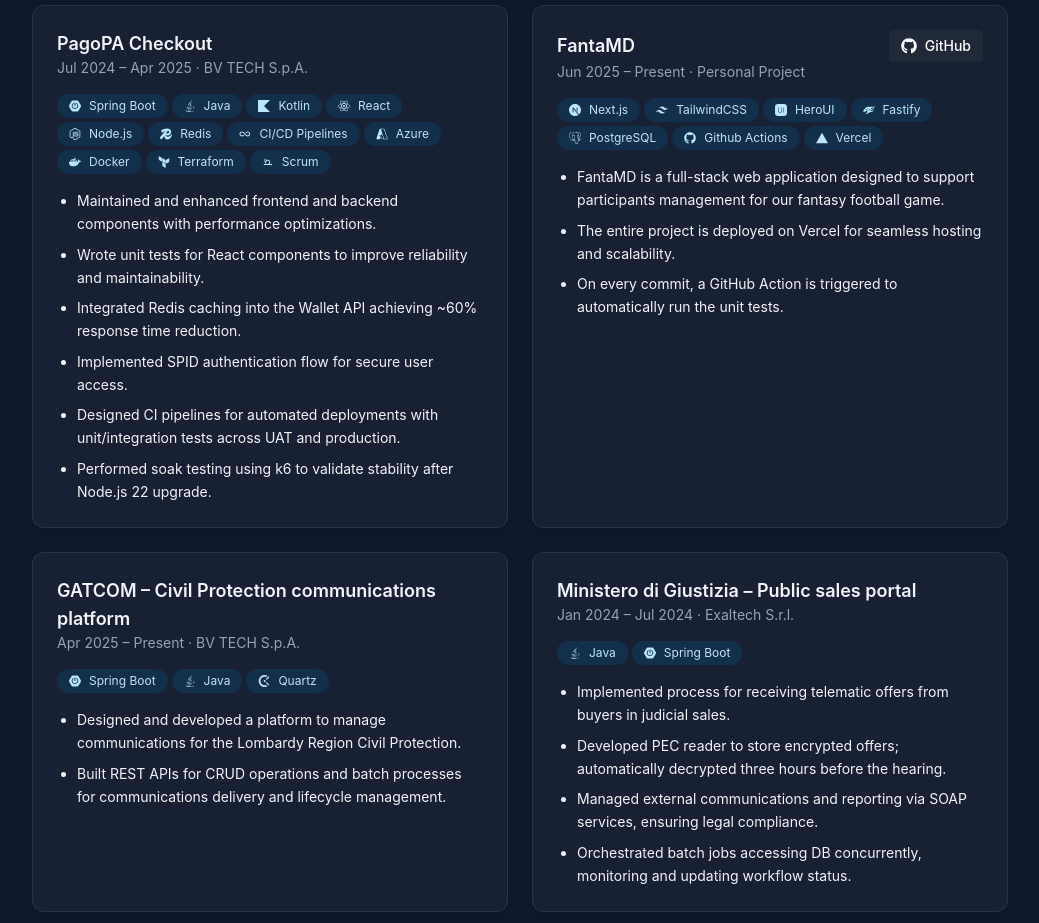
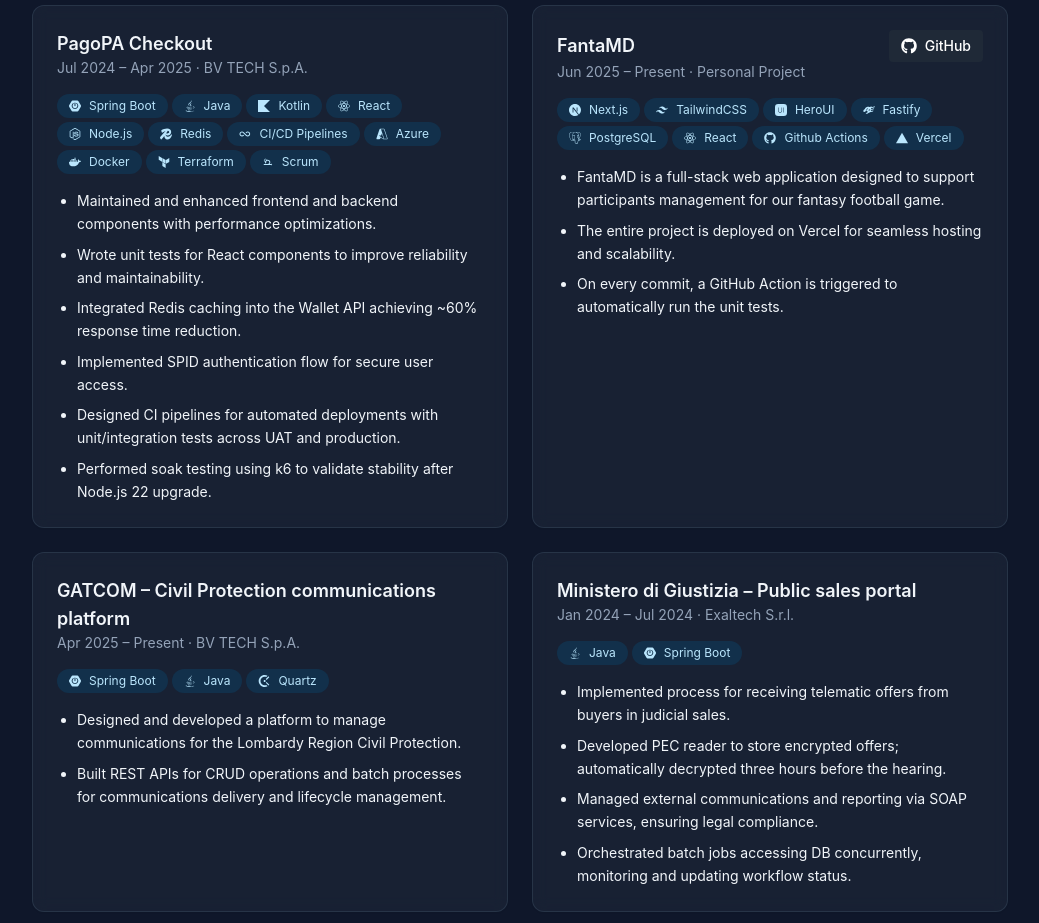
Before and after one commit to scaminati/portfolio, a React (Vite) app: page / in a window 1280 px wide. Shown: the part 2600-3523 px from the top of the page, without its empty margins (120-1159 px from the left). Built offline with nearby package versions, Linux system fonts and the light colour scheme.

Commit message:
add react into personal project

```diff
--- a/src/data/profile.js
+++ b/src/data/profile.js
@@ -65,7 +65,7 @@
       name: 'FantaMD',
       company: 'Personal Project',
       period: 'Jun 2025 – Present',
-      stack: ['Next.js', 'TailwindCSS', 'HeroUI', 'Fastify', 'PostgreSQL', 'Github Actions', 'Vercel'],
+      stack: ['Next.js', 'TailwindCSS', 'HeroUI', 'Fastify', 'PostgreSQL', 'React', 'Github Actions', 'Vercel'],
       github: 'https://github.com/scaminati/fantacalcio-md',
       points: [
         'FantaMD is a full-stack web application designed to support participants management for our fantasy football game.',
```
